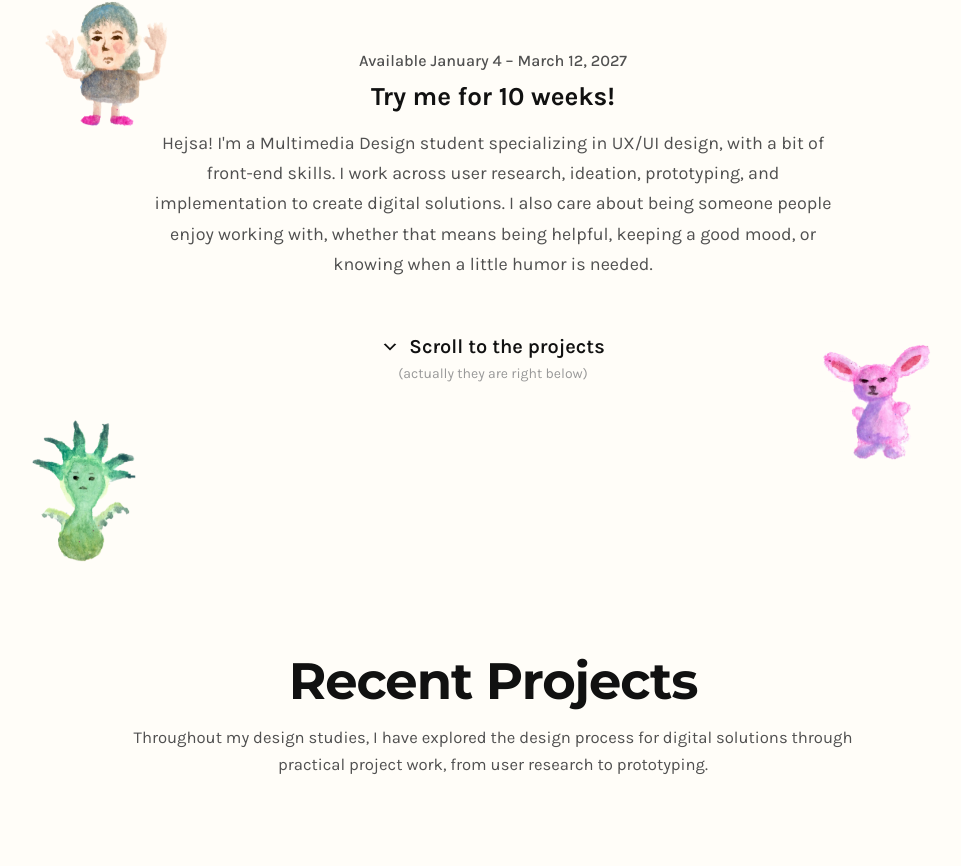
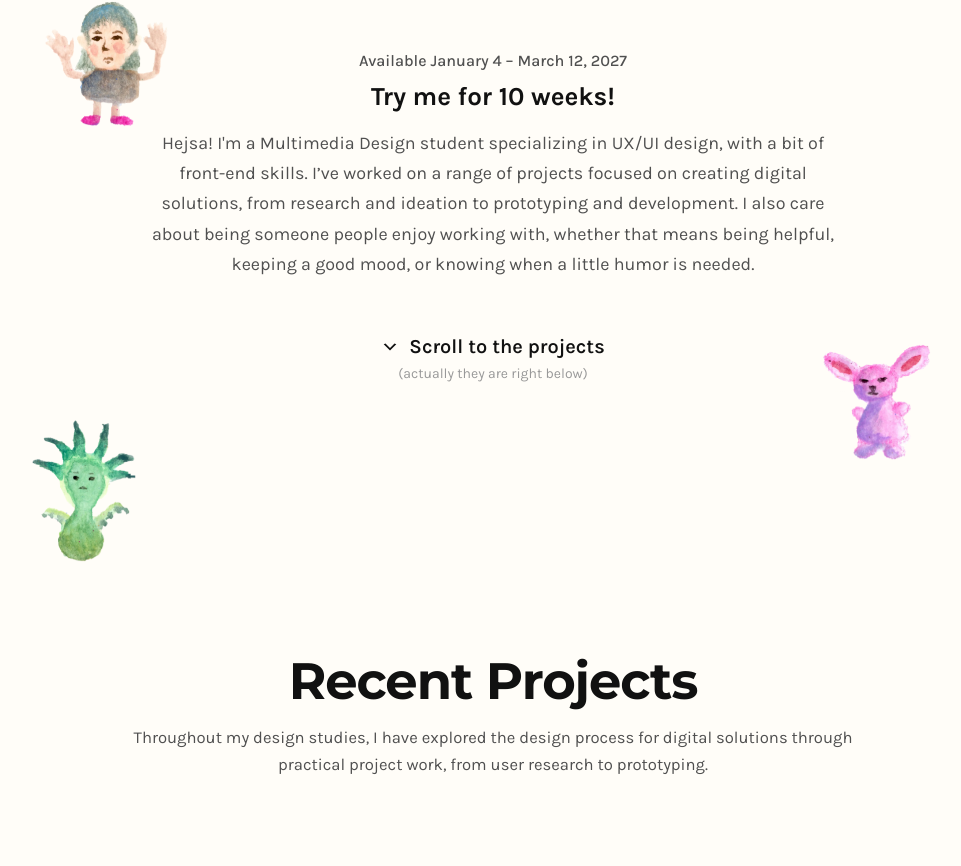
Before and after one commit to Lunanuna/portfolio, a React (Vite) app: page / in a window 1280 px wide. Shown: the part 917-1783 px from the top of the page, without its empty margins (147-1108 px from the left). Built offline with nearby package versions, Linux system fonts and the light colour scheme.

Commit message:
text change

```diff
--- a/src/components/Main.jsx
+++ b/src/components/Main.jsx
@@ -101,9 +101,8 @@ export default function Main() {
 
         <p className={`${styles.pitchBody} ${styles.pitchItem}`} style={rise(2)}>
           Hejsa! I'm a Multimedia Design student specializing in UX/UI design, with a bit of
-          front-end skills. I work across user research, ideation, prototyping, and
-          implementation to create digital solutions. I also care about being someone
-          people enjoy working with, whether that means being helpful, keeping a good
+          front-end skills. I’ve worked on a range of projects focused on creating digital solutions, from research and ideation to prototyping and development.
+          I also care about being someone people enjoy working with, whether that means being helpful, keeping a good
           mood, or knowing when a little humor is needed.
         </p>
 
```
